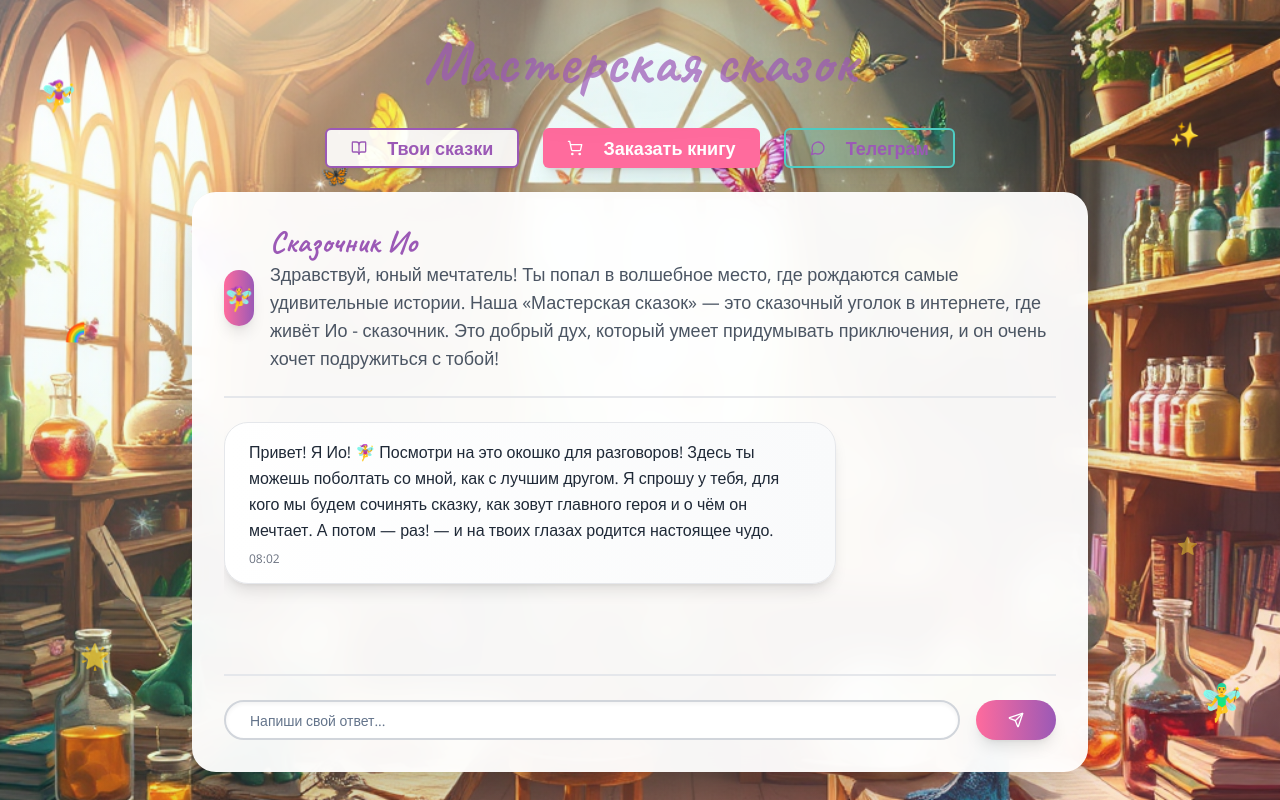
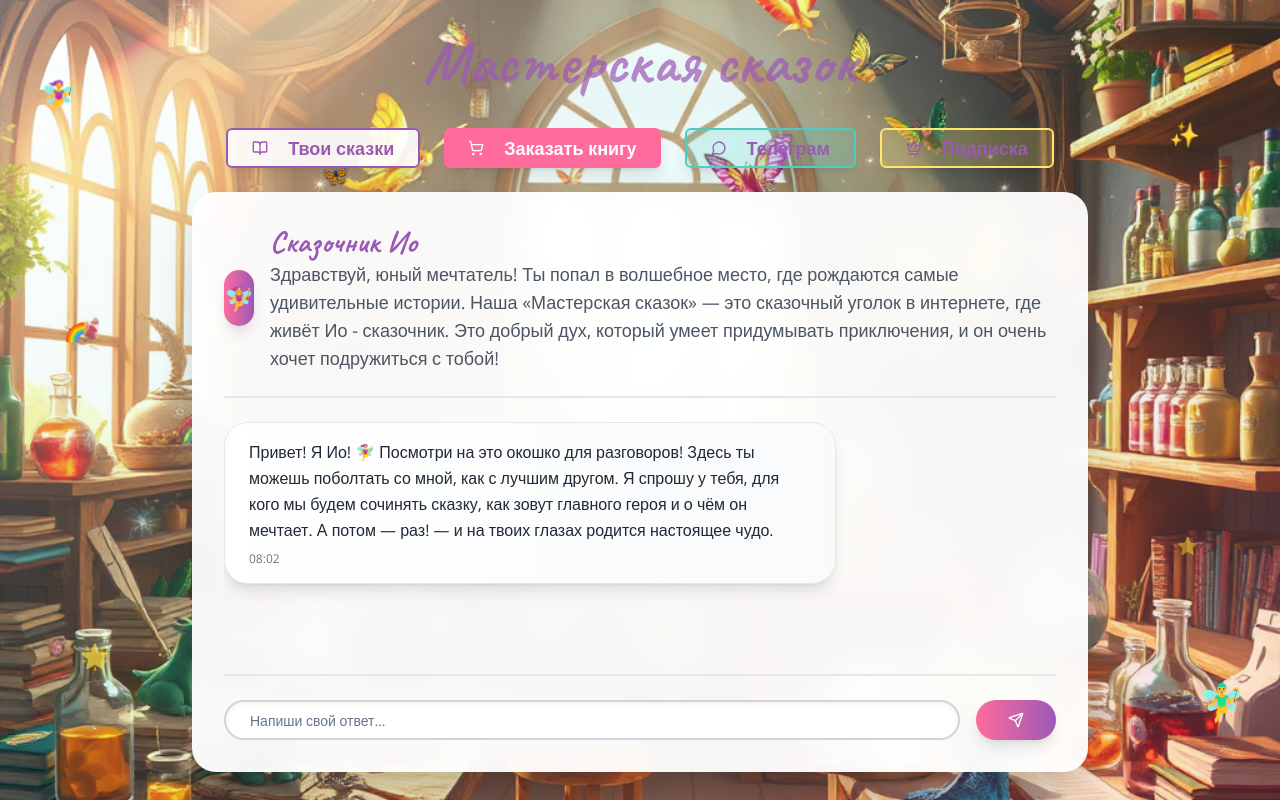
Before and after one commit to pr-poehali-dev/fairy-tale-workshop-app, a React (Vite) app: page / in a window 1280 px wide. Built offline with nearby package versions, Linux system fonts and the light colour scheme.

Commit message:
Fix: Tooltips и добавление кнопки подписки

```diff
--- a/src/pages/Index.tsx
+++ b/src/pages/Index.tsx
@@ -136,7 +136,7 @@ export default function Index() {
                 <Icon name="BookOpen" size={20} className="mr-3" />
                 Твои сказки
               </Button>
-              <div className="absolute bottom-full left-1/2 transform -translate-x-1/2 mb-2 px-4 py-3 bg-white/95 backdrop-blur-sm text-gray-800 text-sm rounded-xl shadow-xl border border-enchanted-purple/20 opacity-0 group-hover:opacity-100 transition-opacity duration-300 pointer-events-none z-50 w-80">
+              <div className="absolute top-full left-1/2 transform -translate-x-1/2 mt-2 px-4 py-3 bg-white/95 backdrop-blur-sm text-gray-800 text-sm rounded-xl shadow-xl border border-enchanted-purple/20 opacity-0 group-hover:opacity-100 transition-opacity duration-300 pointer-events-none z-50 w-80">
                 <div className="font-semibold text-enchanted-purple mb-1">
                   📖 Твои сказки
                 </div>
@@ -153,7 +153,7 @@ export default function Index() {
                 <Icon name="ShoppingCart" size={20} className="mr-3" />
                 Заказать книгу
               </Button>
-              <div className="absolute bottom-full left-1/2 transform -translate-x-1/2 mb-2 px-4 py-3 bg-white/95 backdrop-blur-sm text-gray-800 text-sm rounded-xl shadow-xl border border-magical-pink/20 opacity-0 group-hover:opacity-100 transition-opacity duration-300 pointer-events-none z-50 w-80">
+              <div className="absolute top-full left-1/2 transform -translate-x-1/2 mt-2 px-4 py-3 bg-white/95 backdrop-blur-sm text-gray-800 text-sm rounded-xl shadow-xl border border-magical-pink/20 opacity-0 group-hover:opacity-100 transition-opacity duration-300 pointer-events-none z-50 w-80">
                 <div className="font-semibold text-magical-pink mb-1">
                   🛒 Заказать книгу
                 </div>
@@ -173,7 +173,7 @@ export default function Index() {
                 <Icon name="MessageCircle" size={20} className="mr-3" />
                 Телеграм
               </Button>
-              <div className="absolute bottom-full left-1/2 transform -translate-x-1/2 mb-2 px-4 py-3 bg-white/95 backdrop-blur-sm text-gray-800 text-sm rounded-xl shadow-xl border border-fairy-green/20 opacity-0 group-hover:opacity-100 transition-opacity duration-300 pointer-events-none z-50 w-80">
+              <div className="absolute top-full left-1/2 transform -translate-x-1/2 mt-2 px-4 py-3 bg-white/95 backdrop-blur-sm text-gray-800 text-sm rounded-xl shadow-xl border border-fairy-green/20 opacity-0 group-hover:opacity-100 transition-opacity duration-300 pointer-events-none z-50 w-80">
                 <div className="font-semibold text-fairy-green mb-1">
                   TELEGRAM
                 </div>
@@ -182,6 +182,24 @@ export default function Index() {
                   Волшебным сочинителем в его уютном домике в Телеграме, эта
                   кнопка мгновенно перенесёт тебя к нему в гости, и вы сможете
                   продолжить сочинять сказки уже там!
+                </div>
+              </div>
+            </div>
+            <div className="relative group">
+              <Button
+                variant="outline"
+                className="bg-golden/20 hover:bg-golden/30 text-enchanted-purple border-2 border-golden font-sans font-semibold text-lg px-6 py-3 shadow-lg hover:shadow-xl transition-all duration-300"
+              >
+                <Icon name="Crown" size={20} className="mr-3" />
+                Подписка
+              </Button>
+              <div className="absolute top-full left-1/2 transform -translate-x-1/2 mt-2 px-4 py-3 bg-white/95 backdrop-blur-sm text-gray-800 text-sm rounded-xl shadow-xl border border-golden/20 opacity-0 group-hover:opacity-100 transition-opacity duration-300 pointer-events-none z-50 w-80">
+                <div className="font-semibold text-golden mb-1">👑 Подписка</div>
+                <div className="text-xs leading-relaxed">
+                  <div className="text-green-600 font-medium mb-1">✅ Подписка активна</div>
+                  <div>Активирована: 15 июля 2025</div>
+                  <div>Действует до: 15 августа 2025</div>
+                  <div className="mt-2 text-gray-600">Безлимитные сказки, приоритетная поддержка и ранний доступ к новым функциям!</div>
                 </div>
               </div>
             </div>
```
